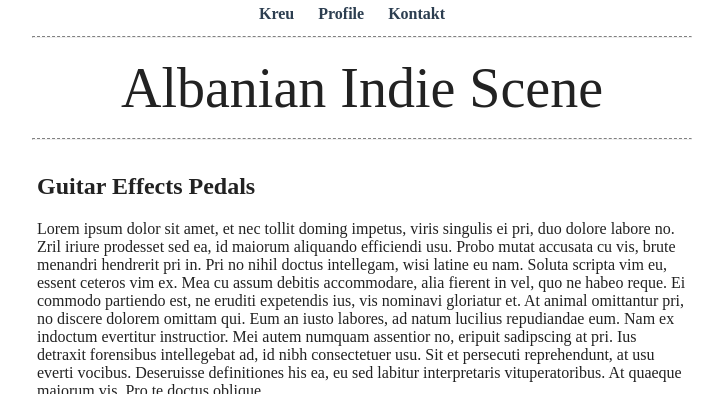
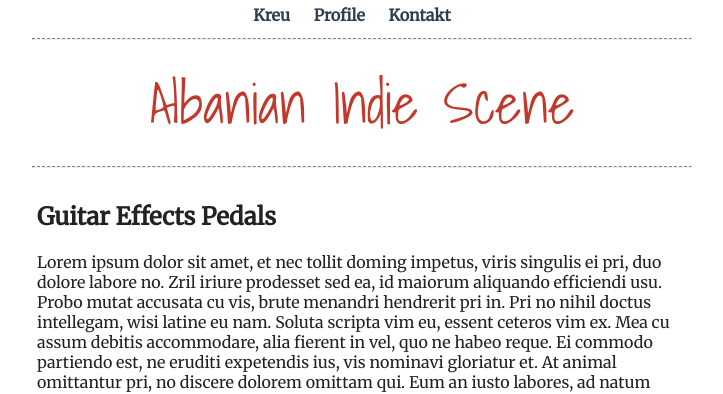
Before and after one commit to Seadi/777, a plain HTML site: page index.html in a window 1280 px wide. Shown: the top 394 px of the page, without its empty margins (278-1001 px from the left). Drawn offline with Linux system fonts and the light colour scheme.

Commit message:
Update style.css

```diff
--- a/style.css
+++ b/style.css
@@ -1,9 +1,9 @@
 body {max-width:660px;margin:0 auto;
-font-family: 'Merriwther';text-align:center;color:#222;}
+font-family: 'Merriweather';text-align:center;color:#222;}
 hr {border-top: 1px dashed grey}
 img {display:block;margin:0 auto}
 a {text-decoration:none;color: #2c3e50}
-header {padding:10px;font-size:56px;}
+header {padding:10px;font-size:56px;color:#c0392b;font-family:Shadows Into Light}
 nav {padding:5px;font-weight:bold;}
 nav a {margin-right:20px}
 article {text-align:left;padding:5px}
```
